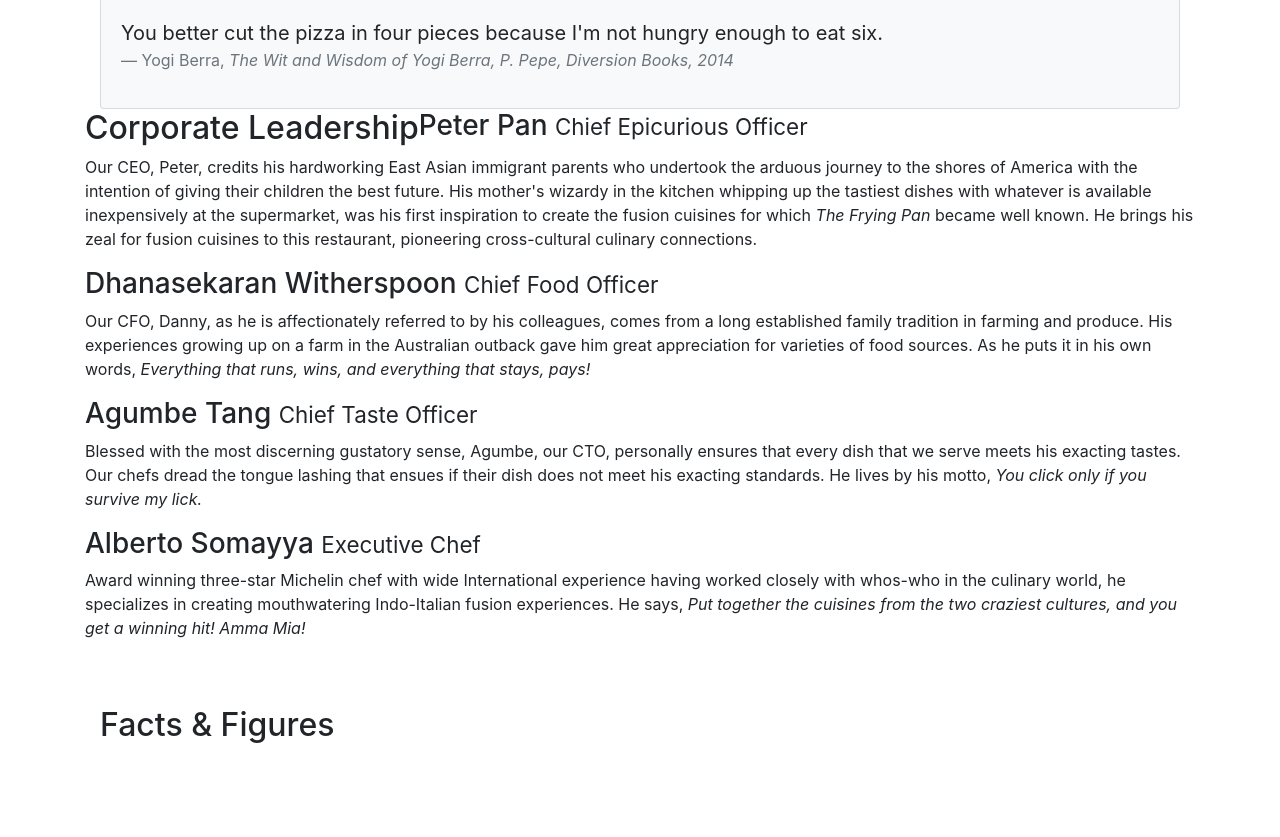
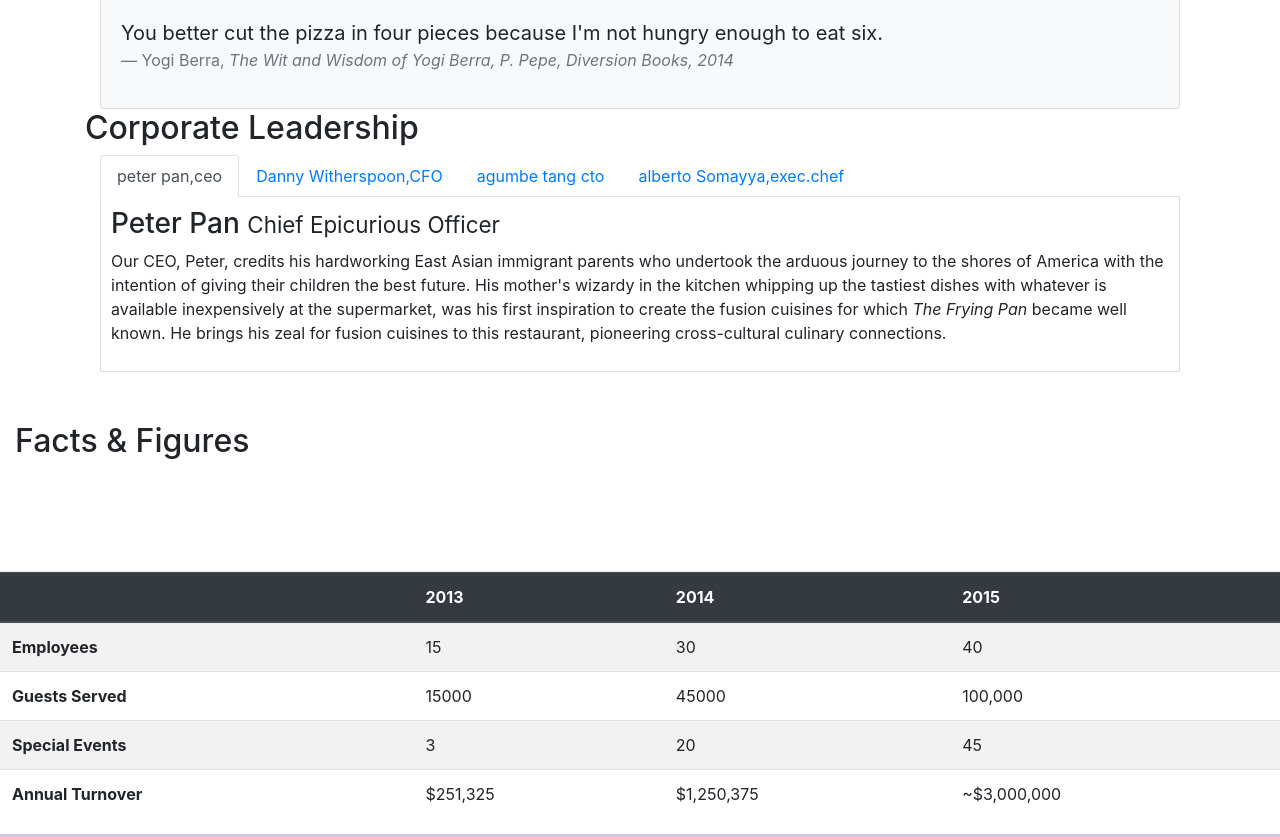
Before and after one commit to charanch17/bootstrap-practice, a website: page aboutus.html in a window 1280 px wide. Shown: the part 712-1549 px from the top of the page. Drawn offline with nearby package versions, Linux system fonts and the light colour scheme.

Commit message:
nav tabs

```diff
--- a/aboutus.html
+++ b/aboutus.html
@@ -123,28 +123,80 @@
         <div class="container">
             <div class="row">
                 <h2>Corporate Leadership</h2>
+            </div>
+
+            <ul class="nav nav-tabs">
+                <li class="nav-item">
+                    <a role="tab" class="nav-link active" href="#peter" data-toggle="tab"> peter pan,ceo</a>
+
+                </li>
+                <li class="nav-item">
+                    <a role="tab" class="nav-link " href="#danny" data-toggle="tab"> Danny
+                        Witherspoon,CFO</a>
+
+                </li>
+                <li class="nav-item">
+                    <a role="tab" class="nav-link " href="#agumbe" data-toggle="tab">agumbe tang cto</a>
+
+                </li>
+                <li class="nav-item">
+                    <a role="tab" class="nav-link " href="#alberto" data-toggle="tab"> alberto
+                        Somayya,exec.chef</a>
+
+                </li>
+
+            </ul>
+            <div class="tab-content">
+                <div class="tab-pane fade show active " id="peter">
                     <h3>Peter Pan <small>Chief Epicurious Officer</small></h3>
-                <p class=" d-none d-sm-block">Our CEO, Peter, credits his hardworking East Asian immigrant parents who
-                    undertook the arduous journey to the shores of America with the intention of giving their children
-                    the best future. His mother's wizardy in the kitchen whipping up the tastiest dishes with whatever
+                    <p class=" d-none d-sm-block">Our CEO, Peter, credits his hardworking East Asian immigrant parents
+                        who
+                        undertook the arduous journey to the shores of America with the intention of giving their
+                        children
+                        the best future. His mother's wizardy in the kitchen whipping up the tastiest dishes with
+                        whatever
                         is available inexpensively at the supermarket, was his first inspiration to create the fusion
-                    cuisines for which <em>The Frying Pan</em> became well known. He brings his zeal for fusion cuisines
+                        cuisines for which <em>The Frying Pan</em> became well known. He brings his zeal for fusion
+                        cuisines
                         to this restaurant, pioneering cross-cultural culinary connections.</p>
+
+                </div>
+                <div class="tab-pane  fade show " id="danny">
                     <h3>Dhanasekaran Witherspoon <small>Chief Food Officer</small></h3>
                     <p class=" d-none d-sm-block">Our CFO, Danny, as he is affectionately referred to by his colleagues,
-                    comes from a long established family tradition in farming and produce. His experiences growing up on
-                    a farm in the Australian outback gave him great appreciation for varieties of food sources. As he
-                    puts it in his own words, <em>Everything that runs, wins, and everything that stays, pays!</em></p>
+                        comes from a long established family tradition in farming and produce. His experiences growing
+                        up on
+                        a farm in the Australian outback gave him great appreciation for varieties of food sources. As
+                        he
+                        puts it in his own words, <em>Everything that runs, wins, and everything that stays, pays!</em>
+                    </p>
+
+                </div>
+                <div class="tab-pane  fade show " id="agumbe">
                     <h3>Agumbe Tang <small>Chief Taste Officer</small></h3>
                     <p class=" d-none d-sm-block">Blessed with the most discerning gustatory sense, Agumbe, our CTO,
                         personally ensures that every dish that we serve meets his exacting tastes. Our chefs dread the
                         tongue lashing that ensues if their dish does not meet his exacting standards. He lives by his
                         motto, <em>You click only if you survive my lick.</em></p>
+
+                </div>
+                <div class="tab-pane  fade show " id="alberto">
                     <h3>Alberto Somayya <small>Executive Chef</small></h3>
-                <p class="d-none d-sm-block">Award winning three-star Michelin chef with wide International experience
-                    having worked closely with whos-who in the culinary world, he specializes in creating mouthwatering
+                    <p class="d-none d-sm-block">Award winning three-star Michelin chef with wide International
+                        experience
+                        having worked closely with whos-who in the culinary world, he specializes in creating
+                        mouthwatering
                         Indo-Italian fusion experiences. He says, <em>Put together the cuisines from the two craziest
                             cultures, and you get a winning hit! Amma Mia!</em></p>
+
+                </div>
+
+            </div>
+
+
+
+
+
         </div>
     </div>
     <div class="row row-content">
@@ -251,6 +303,13 @@
     <script src="https://stackpath.bootstrapcdn.com/bootstrap/4.5.0/js/bootstrap.min.js"
         integrity="sha384-OgVRvuATP1z7JjHLkuOU7Xw704+h835Lr+6QL9UvYjZE3Ipu6Tp75j7Bh/kR0JKI"
         crossorigin="anonymous"></script>
+    <script>
+        $('#myTab a').on('click', function (e) {
+            e.preventDefault()
+            $(this).tab('show')
+        })
+
+    </script>
 </body>
 
 </html>
--- a/styler.css
+++ b/styler.css
@@ -28,3 +28,10 @@
     margin: 0px;
     color: #0f0f0f;
 }
+
+.tab-content {
+    border-left: 1px solid #ddd;
+    border-right: 1px solid #ddd;
+    border-bottom: 1px solid #ddd;
+    padding: 10px;
+}
```
Lines whose indentation alone changed are shown as unchanged.
